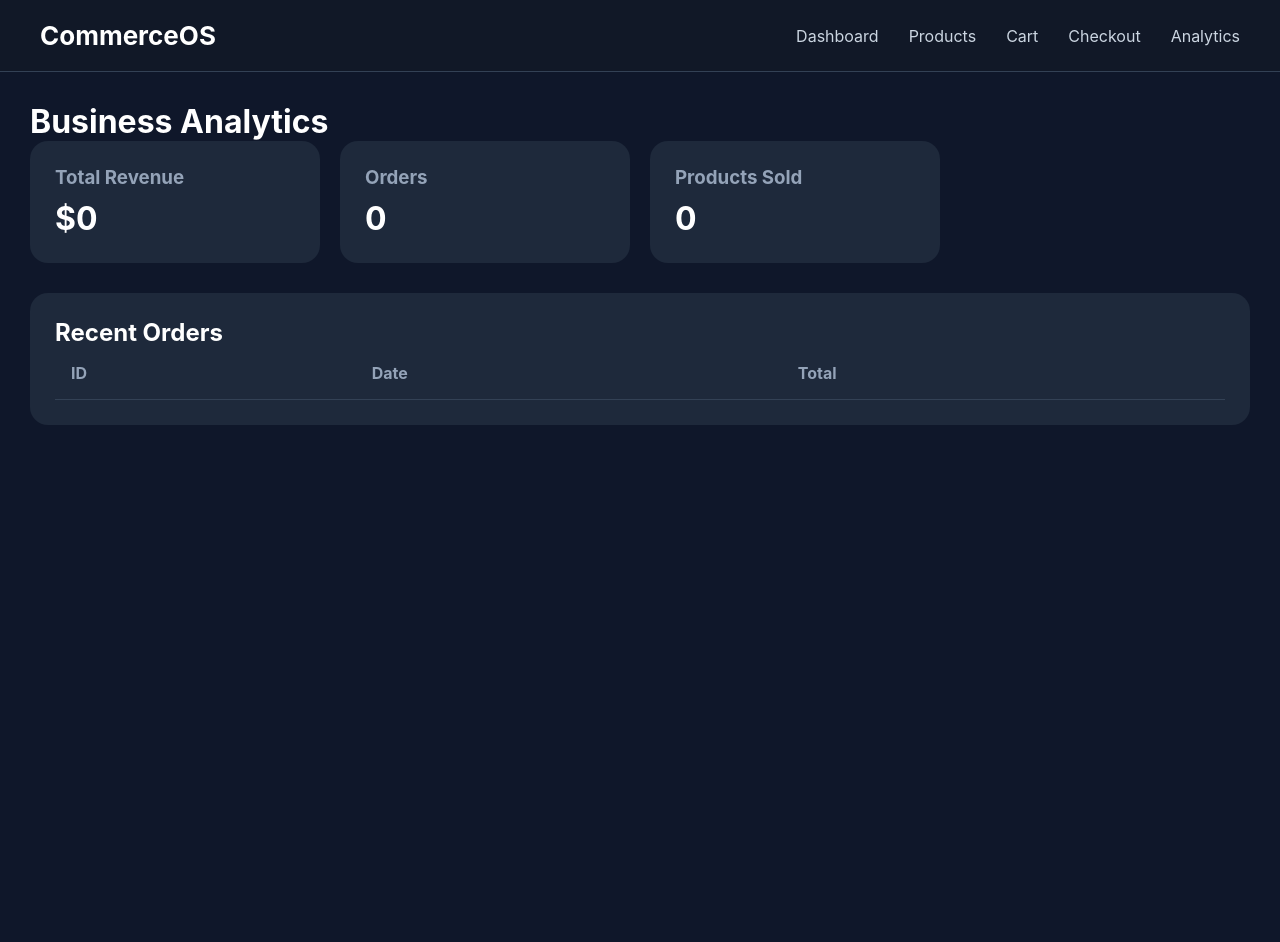
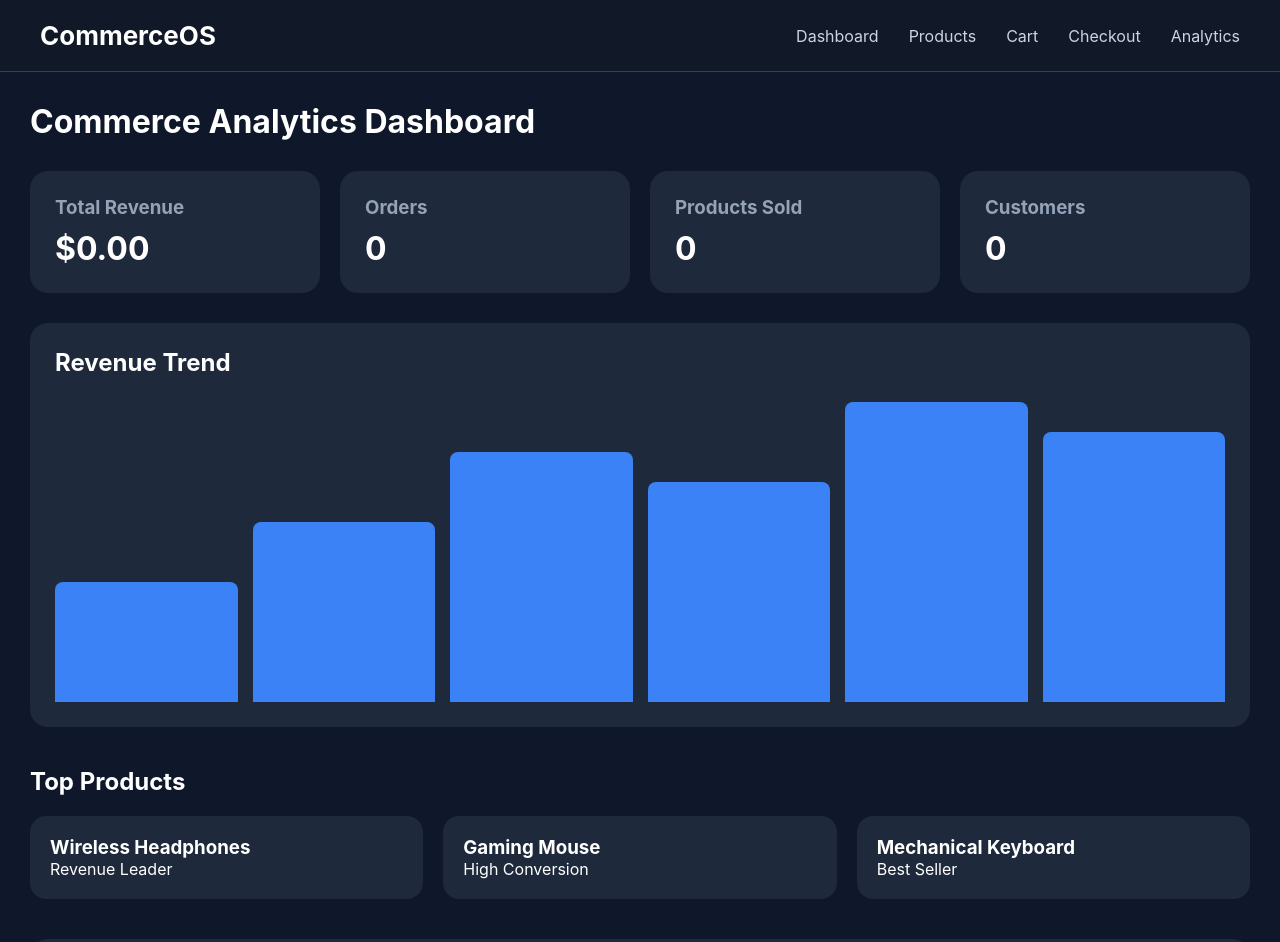
Before and after one commit to tanisharoy222005-collab/ecommerce-platform-admin-suite, a Next.js app: page /admin in a window 1280 px wide. Shown: the top 942 px of the page. Before the commit the page ends 800 px from the top, so only its background shows below. Built offline with nearby package versions, Linux system fonts and the light colour scheme.

Commit message:
Update admin.js

```diff
--- a/pages/admin.js
+++ b/pages/admin.js
@@ -2,6 +2,7 @@ import Layout from "../components/Layout";
 import { useStore } from "../context/StoreContext";
 
 export default function Admin() {
+
   const { orders } = useStore();
 
   const revenue = orders.reduce(
@@ -15,15 +16,22 @@ export default function Admin() {
     0
   );
 
+  const customers = orders.length;
+
   return (
     <Layout>
-      <h1>Business Analytics</h1>
+
+      <h1 style={{ marginBottom: "30px" }}>
+        Commerce Analytics Dashboard
+      </h1>
 
       <div className="dashboard-grid">
 
         <div className="dashboard-card">
           <h3>Total Revenue</h3>
-          <h1>${revenue}</h1>
+          <h1>
+            ${revenue.toFixed(2)}
+          </h1>
         </div>
 
         <div className="dashboard-card">
@@ -36,30 +44,131 @@ export default function Admin() {
           <h1>{productsSold}</h1>
         </div>
 
+        <div className="dashboard-card">
+          <h3>Customers</h3>
+          <h1>{customers}</h1>
+        </div>
+
       </div>
 
       <div className="chart">
+
+        <h2>Revenue Trend</h2>
+
+        <div className="chart-bars">
+
+          <div
+            style={{
+              height: "120px"
+            }}
+          />
+
+          <div
+            style={{
+              height: "180px"
+            }}
+          />
+
+          <div
+            style={{
+              height: "250px"
+            }}
+          />
+
+          <div
+            style={{
+              height: "220px"
+            }}
+          />
+
+          <div
+            style={{
+              height: "300px"
+            }}
+          />
+
+          <div
+            style={{
+              height: "270px"
+            }}
+          />
+
+        </div>
+
+      </div>
+
+      <div className="analytics-section">
+
+        <h2>Top Products</h2>
+
+        <div className="top-products">
+
+          <div className="top-product-card">
+            <h3>Wireless Headphones</h3>
+            <p>Revenue Leader</p>
+          </div>
+
+          <div className="top-product-card">
+            <h3>Gaming Mouse</h3>
+            <p>High Conversion</p>
+          </div>
+
+          <div className="top-product-card">
+            <h3>Mechanical Keyboard</h3>
+            <p>Best Seller</p>
+          </div>
+
+        </div>
+
+      </div>
+
+      <div
+        className="chart"
+        style={{
+          marginTop: "40px"
+        }}
+      >
+
         <h2>Recent Orders</h2>
 
         <table className="table">
+
           <thead>
+
             <tr>
-              <th>ID</th>
+              <th>Order ID</th>
               <th>Date</th>
               <th>Total</th>
             </tr>
+
           </thead>
 
           <tbody>
+
             {orders.map((order) => (
+
               <tr key={order.id}>
-                <td>{order.id}</td>
-                <td>{order.date}</td>
-                <td>${order.total}</td>
+
+                <td>
+                  {order.id}
+                </td>
+
+                <td>
+                  {order.date}
+                </td>
+
+                <td>
+                  ${order.total}
+                </td>
+
               </tr>
+
             ))}
+
           </tbody>
+
         </table>
+
       </div>
 
     </Layout>
```
